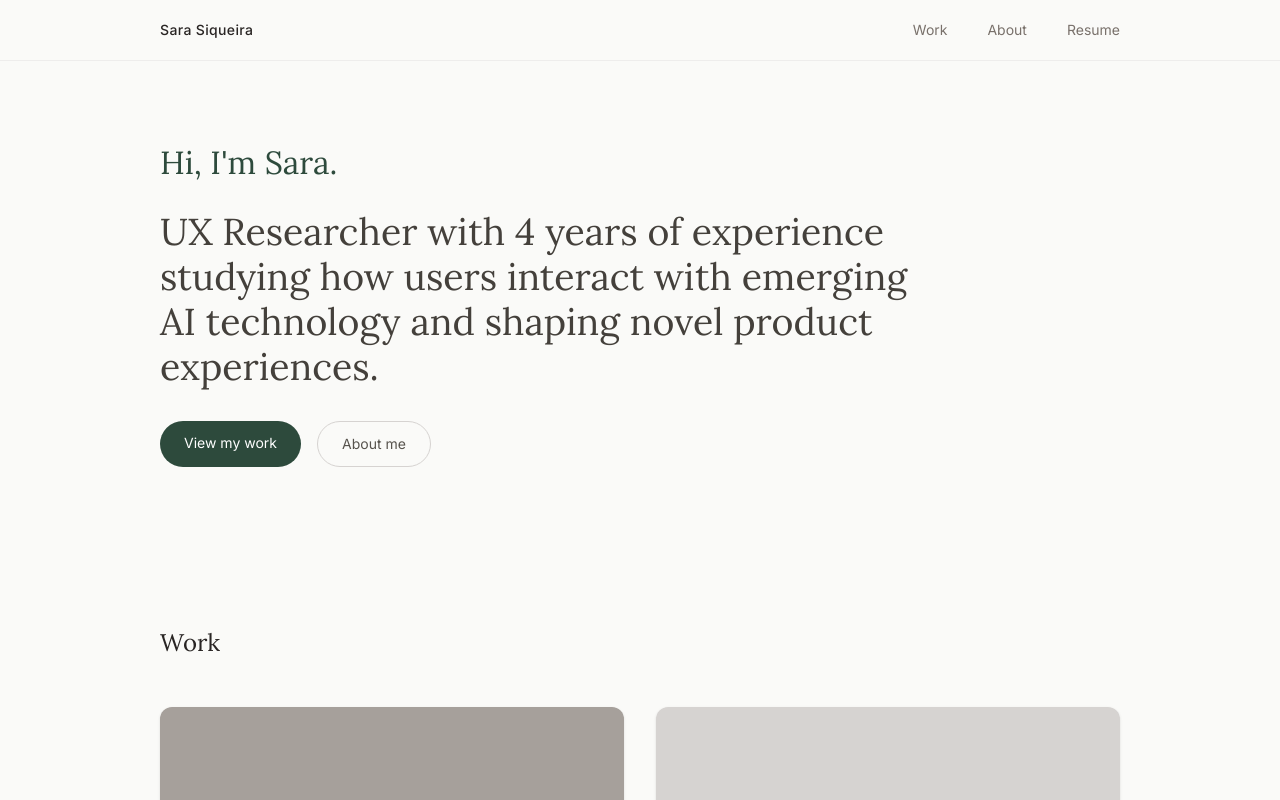
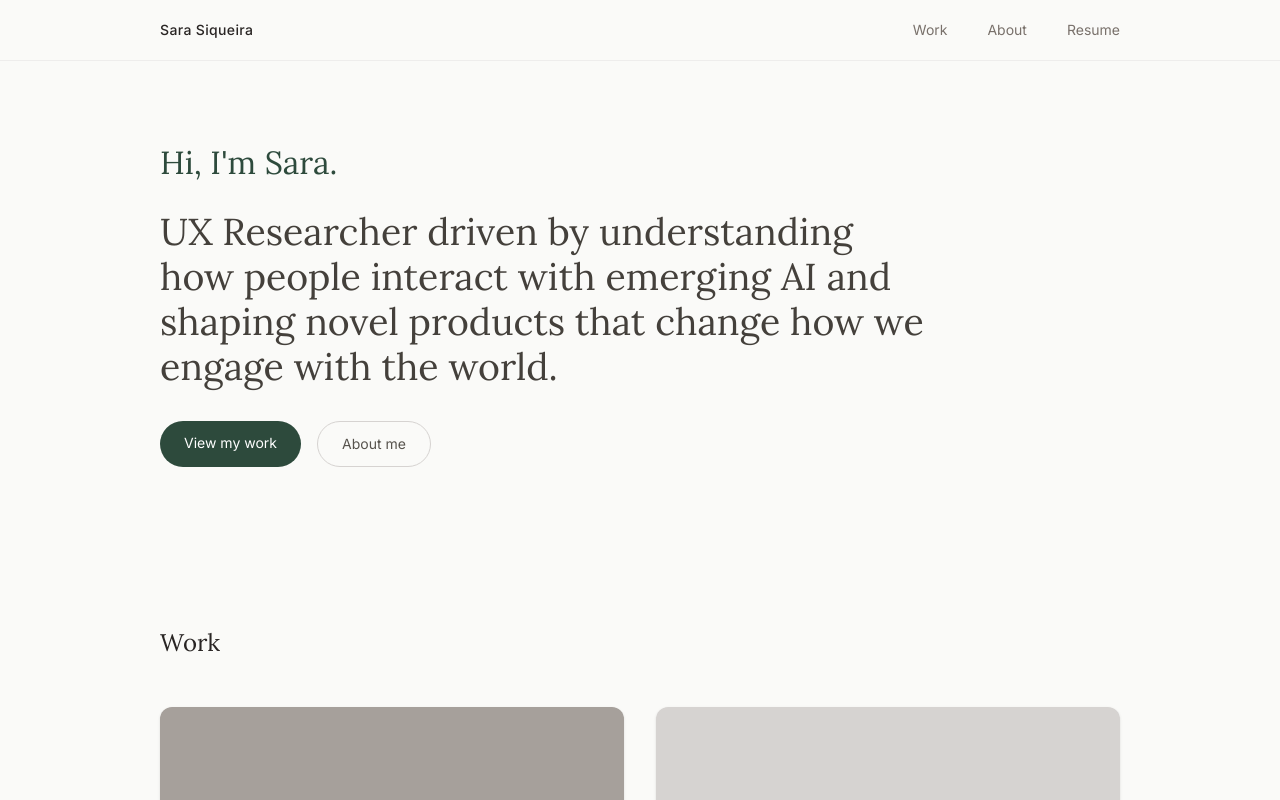
Before and after one commit to sarasiqueira99/portfolio, a Next.js app: page / in a window 1280 px wide. Shown: the top 800 px of the page. Built offline with nearby package versions, Linux system fonts and the light colour scheme.

Commit message:
update homepage headline

```diff
--- a/app/page.tsx
+++ b/app/page.tsx
@@ -45,7 +45,7 @@ export default function Home() {
             className="leading-[1.2] mb-8 max-w-3xl text-stone-700"
             style={{ fontFamily: 'var(--font-lora), Georgia, serif', fontWeight: 400, fontSize: '2.34rem' }}
           >
-            UX Researcher with 4 years of experience studying how users interact with emerging AI technology and shaping novel product experiences.
+            UX Researcher driven by understanding how people interact with emerging AI and shaping novel products that change how we engage with the world.
           </p>
           <div className="flex gap-4 flex-wrap">
             <Link
```
